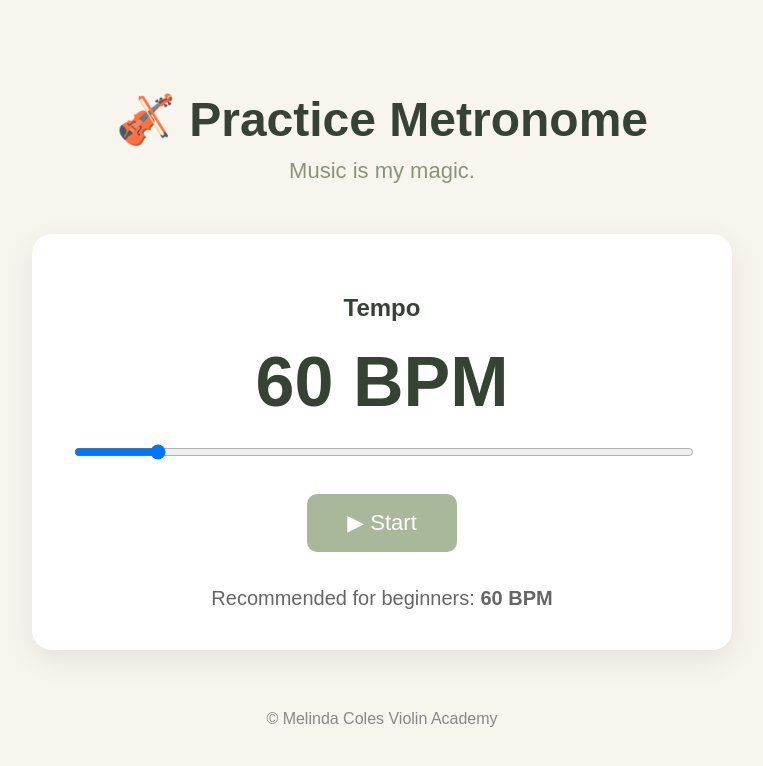
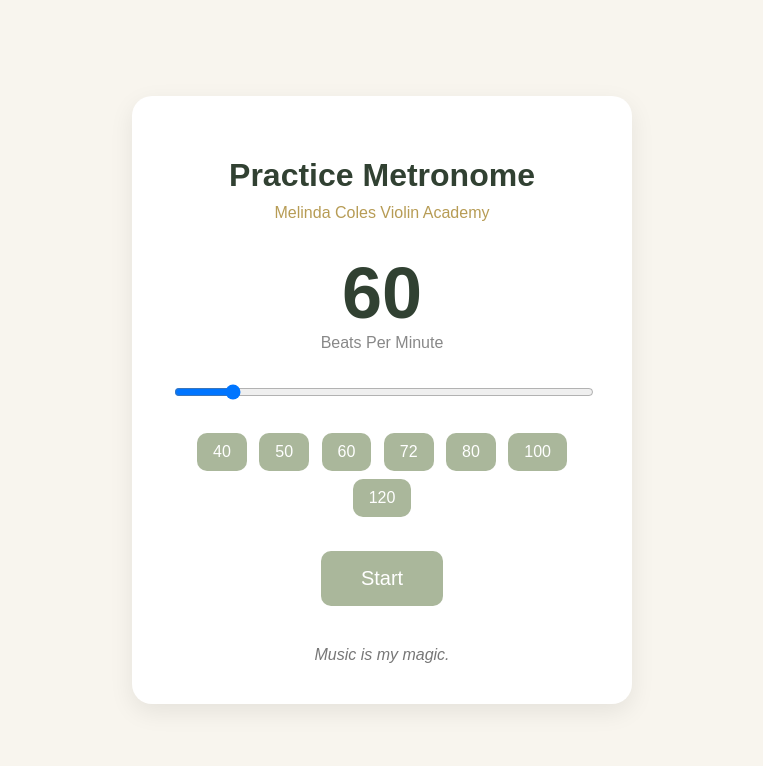
Before and after one commit to MelindaColesViolinAcademy/practice-tools, a plain HTML site: page metronome.html in a window 1280 px wide. Shown: the whole page, without its empty margins (258-1021 px from the left). Drawn offline with Linux system fonts and the light colour scheme.

Commit message:
Update metronome.html

```diff
--- a/metronome.html
+++ b/metronome.html
@@ -1,50 +1,49 @@
 <!DOCTYPE html>
 <html lang="en">
 <head>
-
 <meta charset="UTF-8">
-<meta name="viewport" content="width=device-width, initial-scale=1.0">
-
 <title>Melinda Coles Practice Metronome</title>
 
 <style>
 
 body{
     margin:0;
-    font-family:Arial,Helvetica,sans-serif;
+    font-family:Arial, Helvetica, sans-serif;
     background:#F8F5EE;
-    color:#354234;
+    display:flex;
+    justify-content:center;
+    align-items:center;
+    height:100vh;
 }
 
-.container{
-    max-width:700px;
-    margin:auto;
-    padding:60px 25px;
+.card{
+    width:420px;
+    background:white;
+    border-radius:20px;
+    padding:40px;
     text-align:center;
+    box-shadow:0 8px 25px rgba(0,0,0,.08);
 }
 
 h1{
-    font-size:48px;
+    color:#314132;
     margin-bottom:10px;
 }
 
 .subtitle{
-    color:#8B937D;
-    font-size:22px;
-    margin-bottom:50px;
+    color:#B79C55;
+    margin-bottom:30px;
 }
 
-.metronome{
-    background:white;
-    padding:40px;
-    border-radius:20px;
-    box-shadow:0 10px 30px rgba(0,0,0,.08);
+#bpm{
+    font-size:72px;
+    font-weight:bold;
+    color:#314132;
 }
 
-.bpm{
-    font-size:70px;
-    font-weight:bold;
-    margin:20px 0;
+.small{
+    color:#888;
+    margin-bottom:30px;
 }
 
 input[type=range]{
@@ -54,23 +53,32 @@ input[type=range]{
 button{
     margin-top:30px;
     padding:16px 40px;
-    font-size:22px;
+    font-size:20px;
     border:none;
     border-radius:10px;
     cursor:pointer;
-    background:#A9B79A;
+    background:#AAB79B;
     color:white;
 }
 
-.tip{
-    margin-top:35px;
-    font-size:20px;
-    color:#666;
+button:hover{
+    background:#93A483;
 }
 
-footer{
-    margin-top:60px;
-    color:#888;
+.quote{
+    margin-top:40px;
+    font-style:italic;
+    color:#777;
+}
+
+.quick{
+    margin-top:25px;
+}
+
+.quick button{
+    margin:4px;
+    padding:10px 16px;
+    font-size:16px;
 }
 
 </style>
@@ -79,144 +87,105 @@ footer{
 
 <body>
 
-<div class="container">
+<div class="card">
 
-<h1>🎻 Practice Metronome</h1>
+<h1>Practice Metronome</h1>
 
 <div class="subtitle">
+Melinda Coles Violin Academy
+</div>
 
-Music is my magic.
+<div id="bpm">60</div>
+
+<div class="small">Beats Per Minute</div>
+
+<input
+id="slider"
+type="range"
+min="40"
+max="200"
+value="60">
+
+<div class="quick">
+
+<button onclick="setTempo(40)">40</button>
+<button onclick="setTempo(50)">50</button>
+<button onclick="setTempo(60)">60</button>
+<button onclick="setTempo(72)">72</button>
+<button onclick="setTempo(80)">80</button>
+<button onclick="setTempo(100)">100</button>
+<button onclick="setTempo(120)">120</button>
 
 </div>
 
-<div class="metronome">
-
-<h2>Tempo</h2>
-
-<div class="bpm">
-
-<span id="tempoValue">60</span>
-
-BPM
-
-</div>
-
-<input
-type="range"
-min="40"
-max="200"
-value="60"
-id="tempoSlider">
-
-<br>
-
-<button onclick="toggleMetronome()" id="button">
-
-▶ Start
-
+<button id="start">
+Start
 </button>
 
-<div class="tip">
-
-Recommended for beginners:
-<strong>60 BPM</strong>
-
+<div class="quote">
+Music is my magic.
 </div>
-
-</div>
-
-<footer>
-
-© Melinda Coles Violin Academy
-
-</footer>
 
 </div>
 
 <script>
 
+let bpm=60;
 let playing=false;
-let interval;
-let audio;
+let timer;
 
-const slider=document.getElementById("tempoSlider");
-const display=document.getElementById("tempoValue");
+const audio=new Audio("https://actions.google.com/sounds/v1/alarms/beep_short.ogg");
+
+const slider=document.getElementById("slider");
+const bpmText=document.getElementById("bpm");
 
 slider.oninput=function(){
 
-display.innerHTML=this.value;
+bpm=this.value;
+bpmText.innerHTML=bpm;
 
 if(playing){
 
-stopMetronome();
-
-startMetronome();
+clearInterval(timer);
+start();
 
 }
 
 }
 
-function click(){
+function setTempo(x){
 
-const ctx=new(window.AudioContext||window.webkitAudioContext)();
-
-const osc=ctx.createOscillator();
-
-const gain=ctx.createGain();
-
-osc.frequency.value=1000;
-
-osc.connect(gain);
-
-gain.connect(ctx.destination);
-
-osc.start();
-
-gain.gain.exponentialRampToValueAtTime(
-
-0.00001,
-
-ctx.currentTime+0.05
-
-);
-
-osc.stop(ctx.currentTime+0.05);
+slider.value=x;
+slider.oninput();
 
 }
 
-function startMetronome(){
+function click(){
 
-playing=true;
-
-document.getElementById("button").innerHTML="■ Stop";
-
-const bpm=parseInt(slider.value);
-
-interval=setInterval(click,60000/bpm);
-
-click();
+audio.currentTime=0;
+audio.play();
 
 }
 
-function stopMetronome(){
+function start(){
 
-playing=false;
-
-document.getElementById("button").innerHTML="▶ Start";
-
-clearInterval(interval);
+timer=setInterval(click,60000/bpm);
 
 }
 
-function toggleMetronome(){
+document.getElementById("start").onclick=function(){
 
-if(playing){
+if(!playing){
 
-stopMetronome();
+playing=true;
+this.innerHTML="Stop";
+start();
 
 }else{
 
-startMetronome();
+playing=false;
+this.innerHTML="Start";
+clearInterval(timer);
 
 }
 
```
